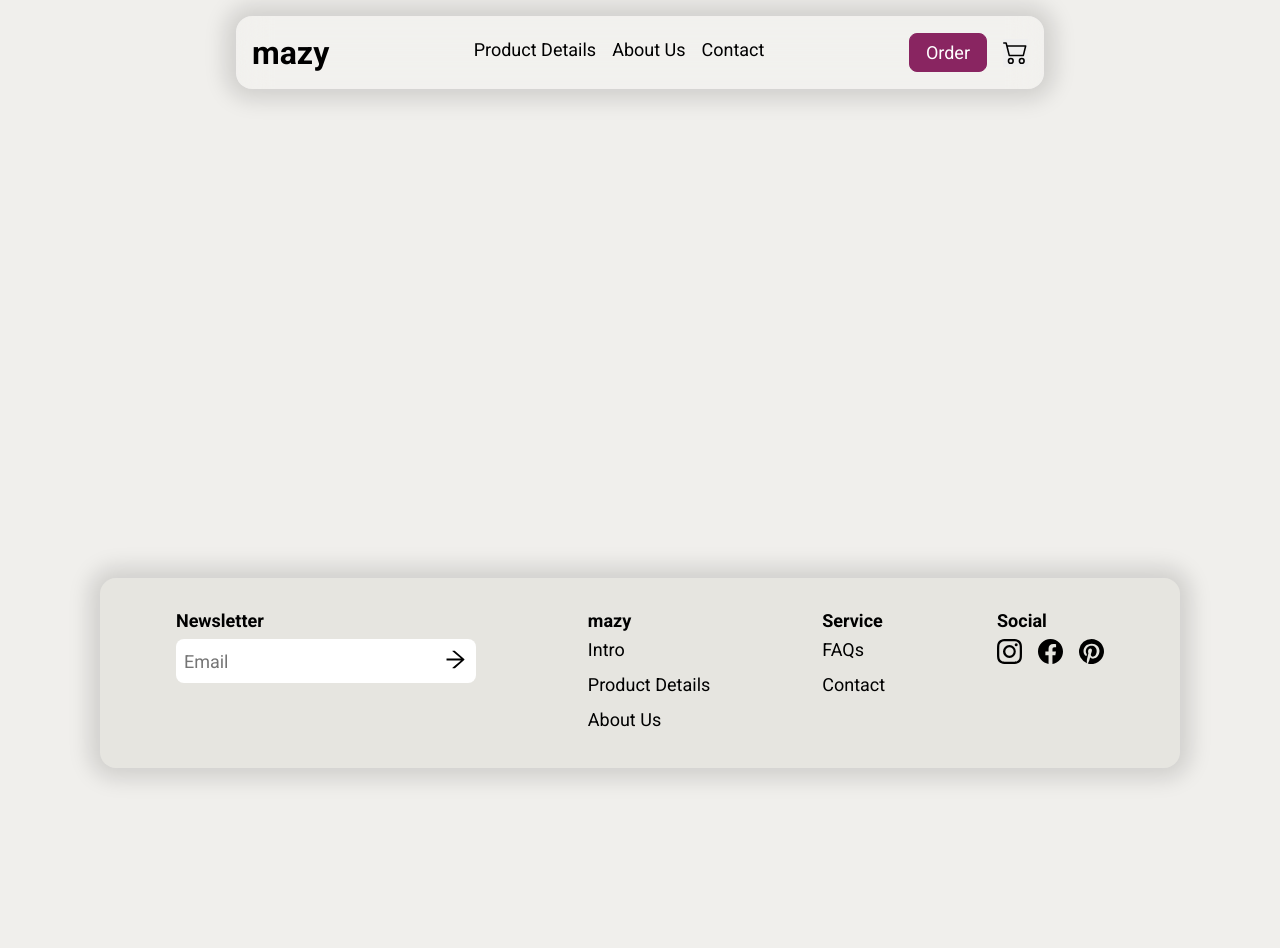
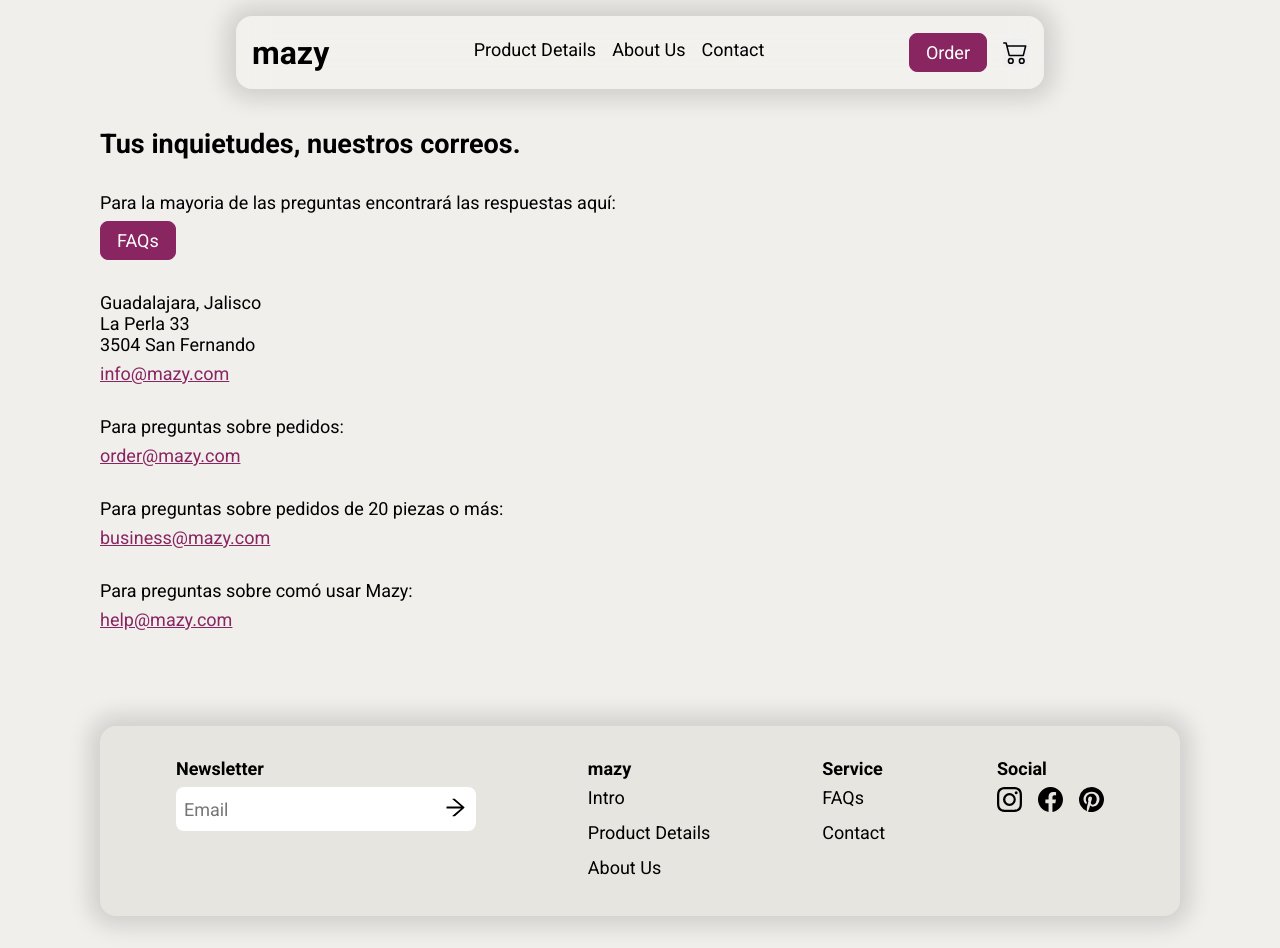
Before and after one commit to fernandopanduro/Macy, a React (Vite) app: page /contact in a window 1280 px wide. Before the commit the page ends 800 px from the top, so only its background shows below. Built offline with nearby package versions, Linux system fonts and the light colour scheme.

Commit message:
Creado componente del button, y pagina de contacto

```diff
--- a/src/App.jsx
+++ b/src/App.jsx
@@ -3,6 +3,7 @@ import { BrowserRouter as Router, Routes, Route } from 'react-router-dom'
 
 import './App.module.css'
 import Footer from './assets/components/Footer/Footer'
+import Contact from './assets/pages/Contact/Contact'
 
 function App() {
 
@@ -13,6 +14,7 @@ function App() {
 
       <Routes>
         {/* <Route path="/" element={<Home />} /> */}
+        <Route path="/contact" element={<Contact />} />
       </Routes>
 
       <Footer />
--- /dev/null
+++ b/src/assets/components/Button/Button.jsx
@@ -0,0 +1,9 @@
+import { Link } from 'react-router-dom';
+import styles from './Button.module.css';
+
+
+export default function Button({text, to}) {
+  return (
+    <button className={`${styles.btnOrder} ${styles.btn}`}><Link className={styles.link} to={to}>{text}</Link></button>
+  )
+}
--- /dev/null
+++ b/src/assets/components/Button/Button.module.css
@@ -0,0 +1,22 @@
+.btnOrder {
+    background: var(--color-primary);
+    padding: var(--margin-s) var(--margin-m);
+    color: var(--white);
+    border: 1px solid var(--color-primary);
+    border-radius: var(--border-radius-s);
+    font-size: var(--font-size-s);
+    transition: var(--transition-duration);
+    width: max-content;
+}
+
+.btnOrder:hover {
+    background-color: transparent;
+}
+
+.link {
+    color: var(--white);
+}
+
+.btnOrder:hover .link {
+    color: var(--color-primary);
+}
--- a/src/assets/components/Footer/Footer.module.css
+++ b/src/assets/components/Footer/Footer.module.css
@@ -1,5 +1,5 @@
 .footer {
-    position: absolute;
+    position: relative;
     bottom: var(--margin-x);
     left: 0;
     right: 0;
--- a/src/assets/components/Header/Header.jsx
+++ b/src/assets/components/Header/Header.jsx
@@ -2,6 +2,7 @@ import { Link } from 'react-router-dom';
 import { BsCart2 } from 'react-icons/bs'
 
 import styles from './Header.module.css';
+import Button from '../Button/Button';
 
 export default function Header() {
   return (
@@ -32,7 +33,7 @@ export default function Header() {
       </nav>
 
       <div className={styles.btns}>
-        <button className={`${styles.btnOrder} ${styles.btn}`}>Order</button>
+        <Button text='Order' to='/order'/>
         <button className={`${styles.btnCart} ${styles.btn}`}><BsCart2 size={25}/></button>
       </div>
 
--- /dev/null
+++ b/src/assets/pages/Contact/Contact.jsx
@@ -0,0 +1,38 @@
+import Button from '../../components/Button/Button';
+import styles from './Contact.module.css';
+
+export default function Contact() {
+  return (
+    <section className={`container ${styles.contact}`}>
+        <h2 className={styles.title}>Tus inquietudes, nuestros correos.</h2>
+        <div className={styles.contactDetails}>
+          <p>Para la mayoria de las preguntas encontrará las respuestas aquí:</p>
+          <Button to='/faqs' text='FAQs' />
+        </div>
+
+        <div className={styles.contactDetails}>
+          <div>
+            <p>Guadalajara, Jalisco</p>
+            <p>La Perla 33</p>
+            <p>3504 San Fernando</p>
+          </div>
+          <a className={styles.link} href="">info@mazy.com</a>
+        </div>
+
+        <div className={styles.contactDetails}>
+          <p>Para preguntas sobre pedidos:</p>
+          <a className={styles.link} href="">order@mazy.com</a>
+        </div>
+
+        <div className={styles.contactDetails}>
+          <p>Para preguntas sobre pedidos de 20 piezas o más:</p>
+          <a className={styles.link} href="">business@mazy.com</a>
+        </div>
+
+        <div className={styles.contactDetails}>
+          <p>Para preguntas sobre comó usar Mazy:</p>
+          <a className={styles.link} href="">help@mazy.com</a>
+        </div>
+    </section>
+  )
+}
--- /dev/null
+++ b/src/assets/pages/Contact/Contact.module.css
@@ -0,0 +1,21 @@
+.contact {
+    display: flex;
+    flex-direction: column;
+    justify-content: center;
+    gap: var(--margin-x);
+    height: 100%;
+    width: 100%;
+    padding: var(--margin-top) 0;
+    font-size: var(--font-size-s);
+}
+
+.link {
+    color: var(--color-primary);
+    text-decoration: underline;
+}
+
+.contactDetails {
+    display: flex;
+    flex-direction: column;
+    gap: var(--margin-s);
+}
--- a/src/index.css
+++ b/src/index.css
@@ -8,6 +8,7 @@
     --color-primary: #892561;
 
     /* Margin */
+    --margin-top: 8rem;
     --margin-x: 2rem;
     --margin-l: 1.5rem;
     --margin-m: 1rem;
@@ -44,8 +45,16 @@
     box-sizing: border-box;
 }
 
+#root {
+    width: 100%;
+    min-height: 100vh;
+}
+
 body {
     background-color: #f0efec;
+    width: 100vw;
+    min-height: 100vh;
+    overflow-x: hidden;
 }
 
 h1, h2, h3, h4, h5, h6, a, li {
```
